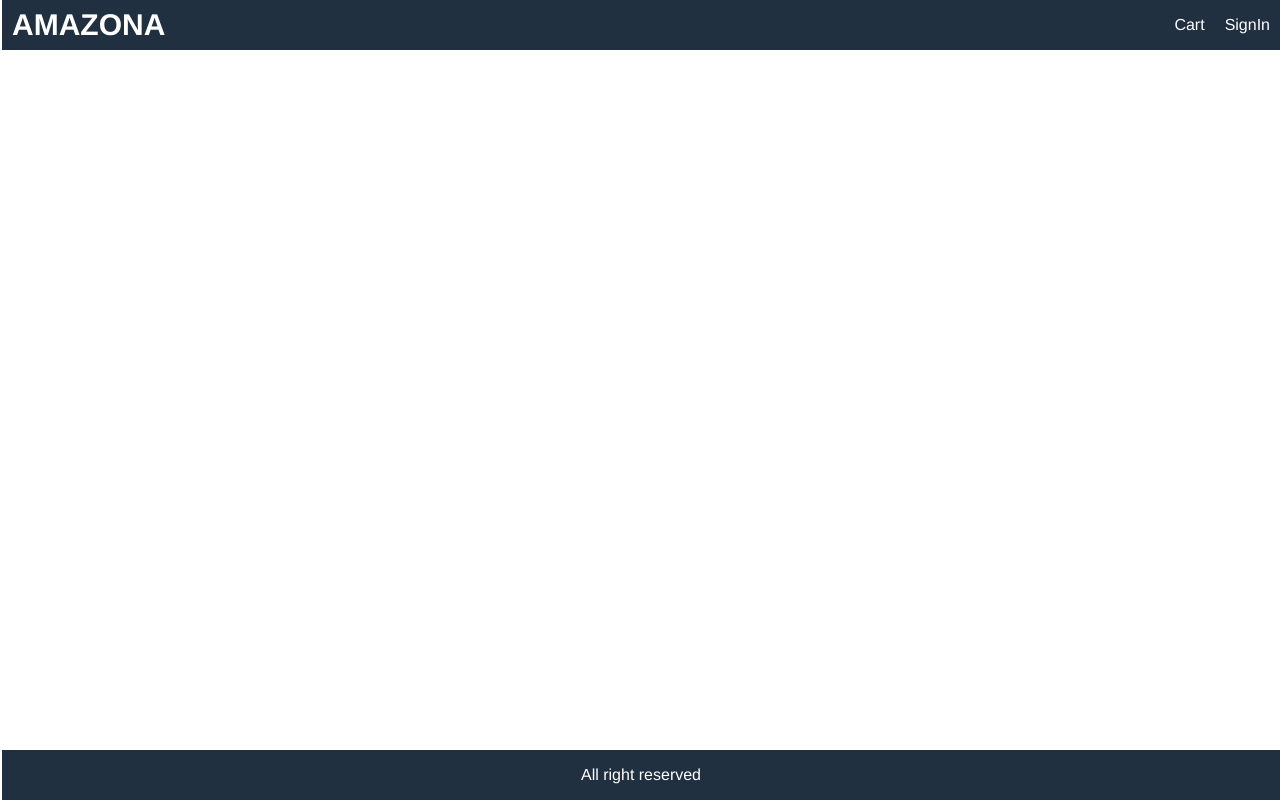
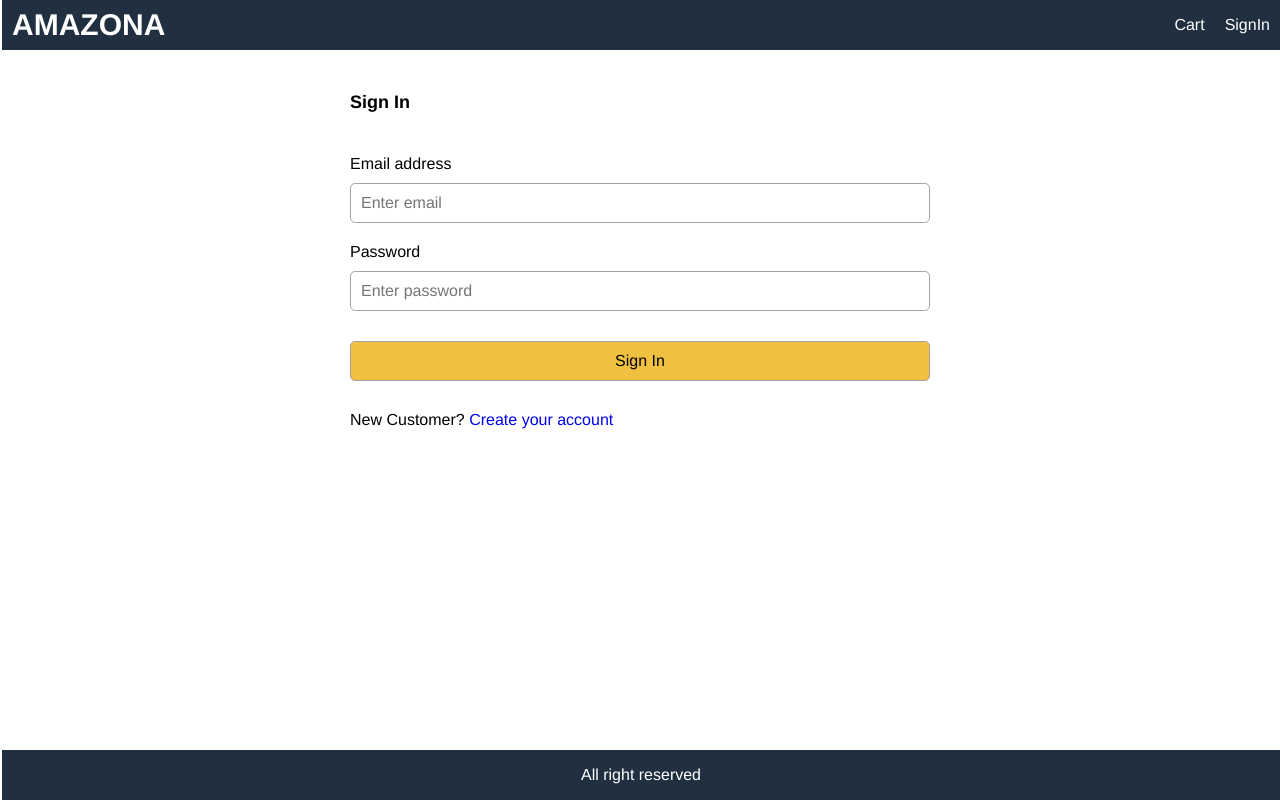
Before and after one commit to kk99351/furniture_ecommerce, a React (Create React App) app in the folder frontend/: page /signin in a window 1280 px wide. Built offline with nearby package versions, Linux system fonts and the light colour scheme; the HTML template or start-up script is replaced by a standard one.

Commit message:
signin screen

```diff
--- a/frontend/src/App.js
+++ b/frontend/src/App.js
@@ -4,6 +4,7 @@
 import CartScreen from './screens/CartScreen';
 import HomeScreen from './screens/HomeScreen';
 import ProductScreen from './screens/ProductScreen';
+import SigninScreen from './screens/SigninScreen';
 function App() {
   const cart = useSelector(state => state.cart);
   const { cartItems} = cart;
@@ -28,6 +29,7 @@
         <Routes>
           <Route path="/cart/:id" element={<CartScreen />}></Route>
           <Route path="/cart/" element={<CartScreen />}></Route>
+          <Route path="/signin" element = {<SigninScreen />}></Route>
           <Route path="/product/:id" element = {<ProductScreen />}></Route>
           <Route path="/" element={<HomeScreen />}></Route>
         </Routes>
--- a/frontend/src/index.css
+++ b/frontend/src/index.css
@@ -185,3 +185,16 @@
   color: #a02020;
   background-color: #e0e0ff;
 }
+.form{
+  max-width: 60rem;
+  margin: 0 auto;
+}
+.form > div{
+  display: flex;
+  flex-direction: column;
+  margin: 1rem;
+}
+.form label{
+  margin: 1rem 0;
+  display: block;
+}
--- /dev/null
+++ b/frontend/src/screens/SigninScreen.js
@@ -0,0 +1,43 @@
+import react, { useState } from 'react';
+import {Link} from 'react-router-dom';
+
+export default  function SigninScreen(){
+    const [email, setEmail] = useState('');
+    const [password, setPassword] = useState('');
+    const submitHandler = (e) =>{
+        e.preventDefault();
+    };
+    return (
+        <div>
+            <form className="form" onSubmit= {submitHandler}>
+                <div>
+                    <h1>Sign In</h1>
+                </div>
+                <div>
+                    <label htmlFor='email'>Email address</label>
+                    <input type="email" id="email" placeholder='Enter email' required
+                        onChange={ (e) => setEmail(e.target.value)}>
+                    </input>
+                </div>
+                <div>
+                    <label htmlFor='password'>Password</label>
+                    <input type="password" id="password" placeholder='Enter password' required
+                        onChange={ (e) => setPassword(e.target.value)}>
+                    </input>
+                </div>
+                <div>
+                    <label />
+                    <button className='primary' type='submit'>
+                        Sign In
+                    </button>
+                </div>
+                <div>
+                    <label />
+                    <div>
+                        New Customer? {' '}<Link to="/register">Create your account</Link>
+                    </div>
+                </div>
+            </form>
+        </div>
+    )
+}
```
